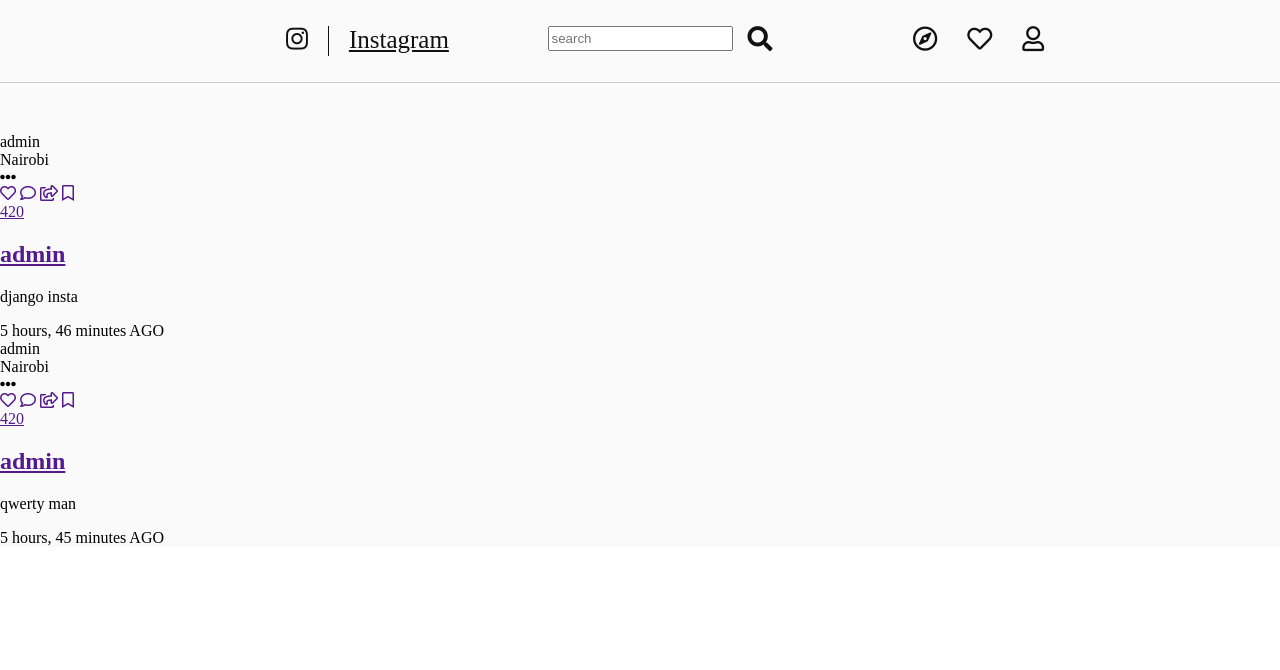
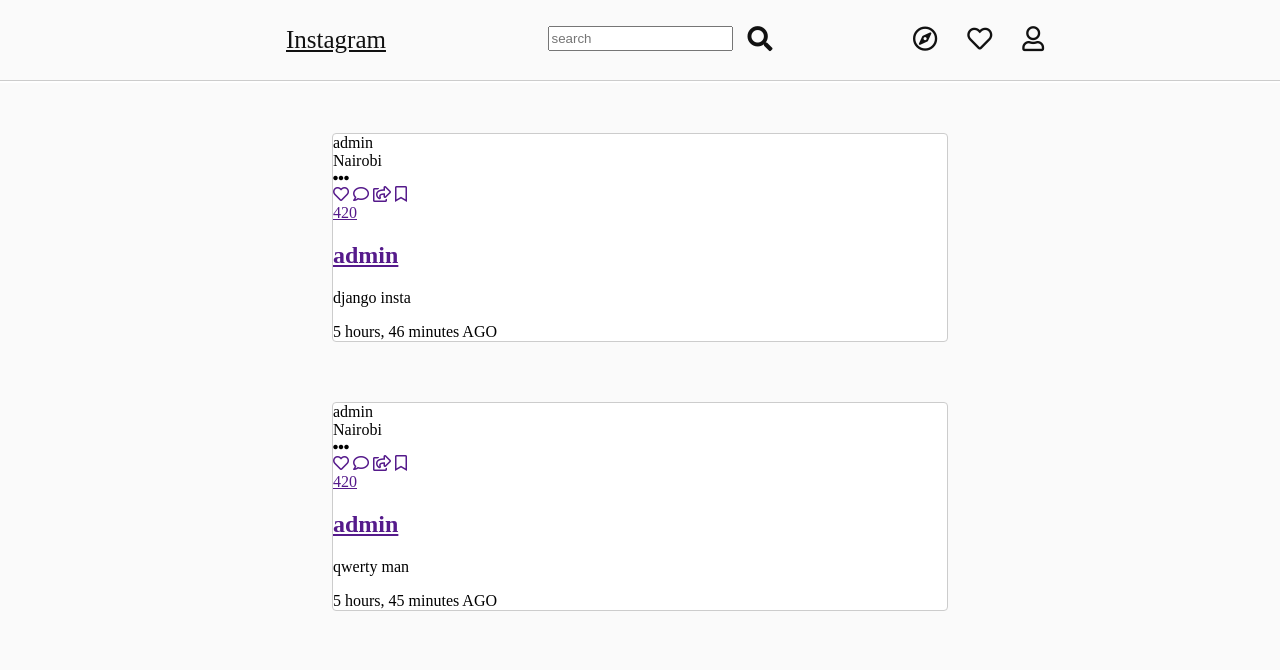
Before and after one commit to DEANKAGO/instagram-clone, a Django app: page / in a window 1280 px wide. Shown: the top 670 px of the page. Run offline with Django 3.2, Linux system fonts and the light colour scheme; data comes from the database, SQL or seed files in the repository; some libraries are stand-ins or nearby versions.

Commit message:
added card styling

```diff
--- a/insta/static/css/main.css
+++ b/insta/static/css/main.css
@@ -79,3 +79,13 @@ header{
   top:83px;
   left: 0px;
 }
+
+.card{
+  background-color: #fff;
+  margin: 0 auto;
+  width: 614px;
+  height: auto;
+  border: .8px solid #ccc;
+  border-radius: 4px;
+  margin-bottom: 60px;
+}
--- a/insta/templates/main/base.html
+++ b/insta/templates/main/base.html
@@ -12,8 +12,6 @@
     <header>
         <div class='navigation'>
             <div class='instalogo'>
-                <a class='' href='/'><i class="fab fa-instagram"></i></a>
-                <a class='vl' href='/'></a>
                 <a href='/'>Instagram</a>
             </div>
             <div class='search_bar'>
--- a/insta/templates/main/post_list.html
+++ b/insta/templates/main/post_list.html
@@ -1,4 +1,3 @@
-
 {% extends 'main/base.html' %}
 {% block content %}
 
```
Also changed, not shown: media/cul4.jpg (added).
